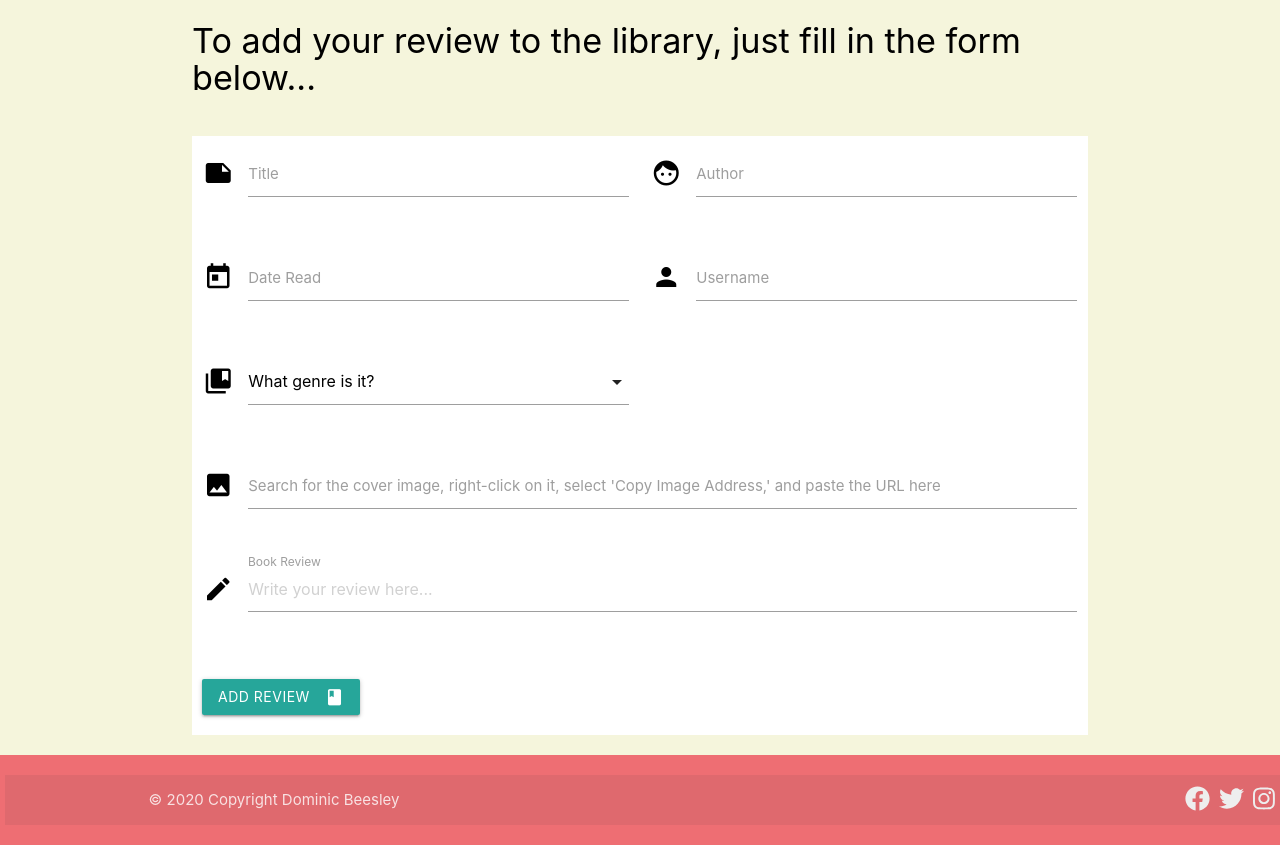
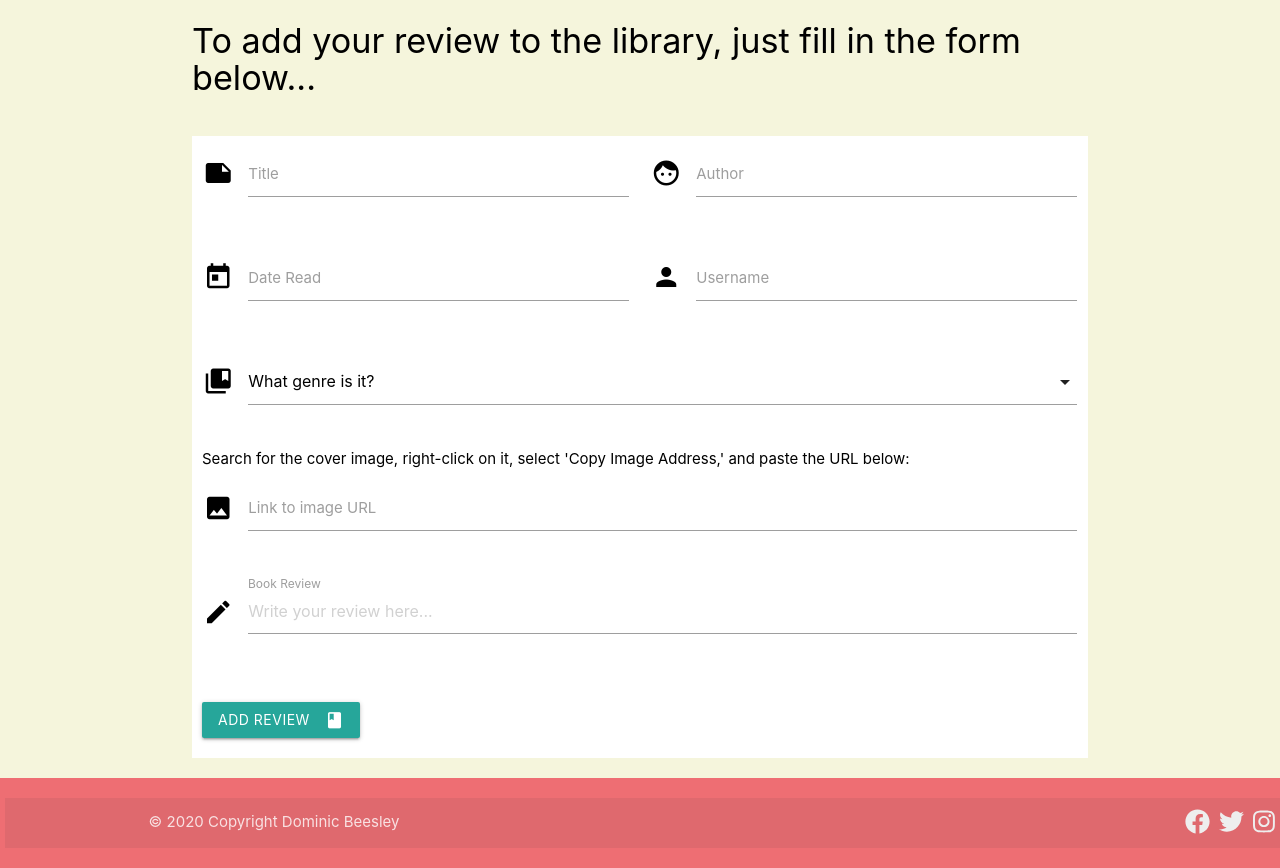
Before and after one commit to dombeesley/datacentricmilestone, a Flask app: page /addbook in a window 1280 px wide. Shown: the part 65-933 px from the top of the page. Before the commit the page ends 910 px from the top, so only its background shows below. Run offline with Flask 2, Linux system fonts and the light colour scheme; some libraries are stand-ins or nearby versions.

Commit message:
edit add book review form

```diff
--- a/static/css/style.css
+++ b/static/css/style.css
@@ -71,6 +71,10 @@ h1 {
     margin-left:10px;
 }
 
+.image-instructions {
+    margin-left:10px;
+}
+
 /* Genre pages */
 .genrecontainer{
     text-align: center;
--- a/templates/addbook.html
+++ b/templates/addbook.html
@@ -31,7 +31,7 @@
             </div>
         </div>
         <div class="row">
-            <div class="input-field col s6">
+            <div class="input-field col s12">
                 <i class="material-icons prefix">collections_bookmark</i>
                 <select id="genreselect">
                     <option value="" disabled selected>What genre is it?</option>
@@ -49,10 +49,13 @@
 
         </div>
         <div class="row">
+            <div class="image-instructions">
+                Search for the cover image, right-click on it, select 'Copy Image Address,' and paste the URL below:
+            </div>
             <div class="input-field col s12">
                 <i class="material-icons prefix">photo</i>
                 <input id="image" name="image" type="text" class="validate" required>
-                <label for="image">Search for the cover image, right-click on it, select 'Copy Image Address,' and paste the URL here</label>
+                <label for="image">Link to image URL</label>
             </div>
         </div>
         <div class="row">
--- a/templates/base.html
+++ b/templates/base.html
@@ -44,15 +44,12 @@
 
             </div>
         </nav>
-
         <ul class="sidenav" id="mobile-demo">
             <li><a href="{{url_for('home')}}">Home</a></li>
             <li><a href="{{url_for('addbook')}}">Add A Book</a></li>
             <li><a href="{{url_for('see_library')}}">Library</a></li>
             <li><a href="{{url_for('log_out')}}">Log Out</a></li>
         </ul>
-
-
     </header>
 
     <main>
```
